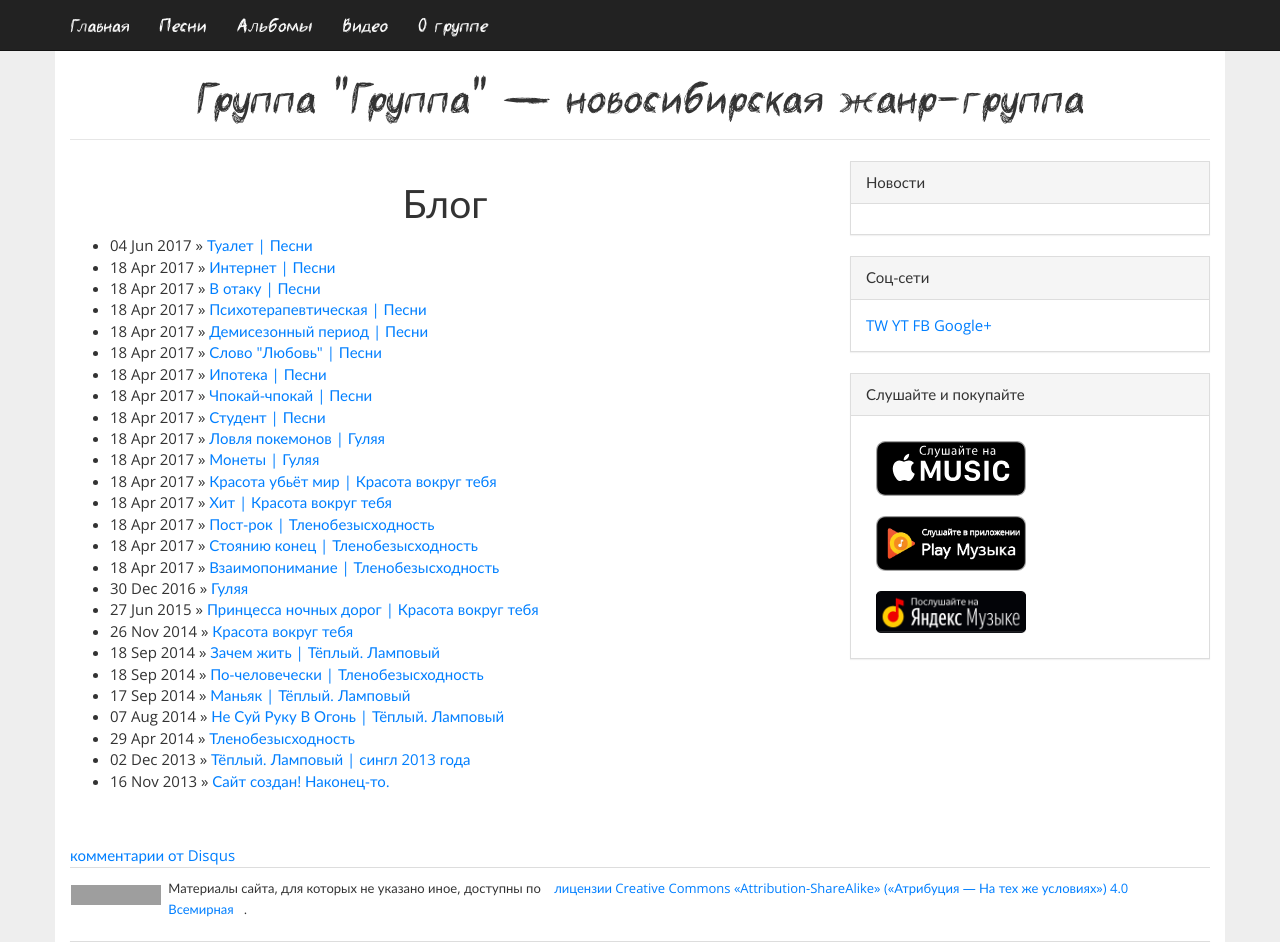
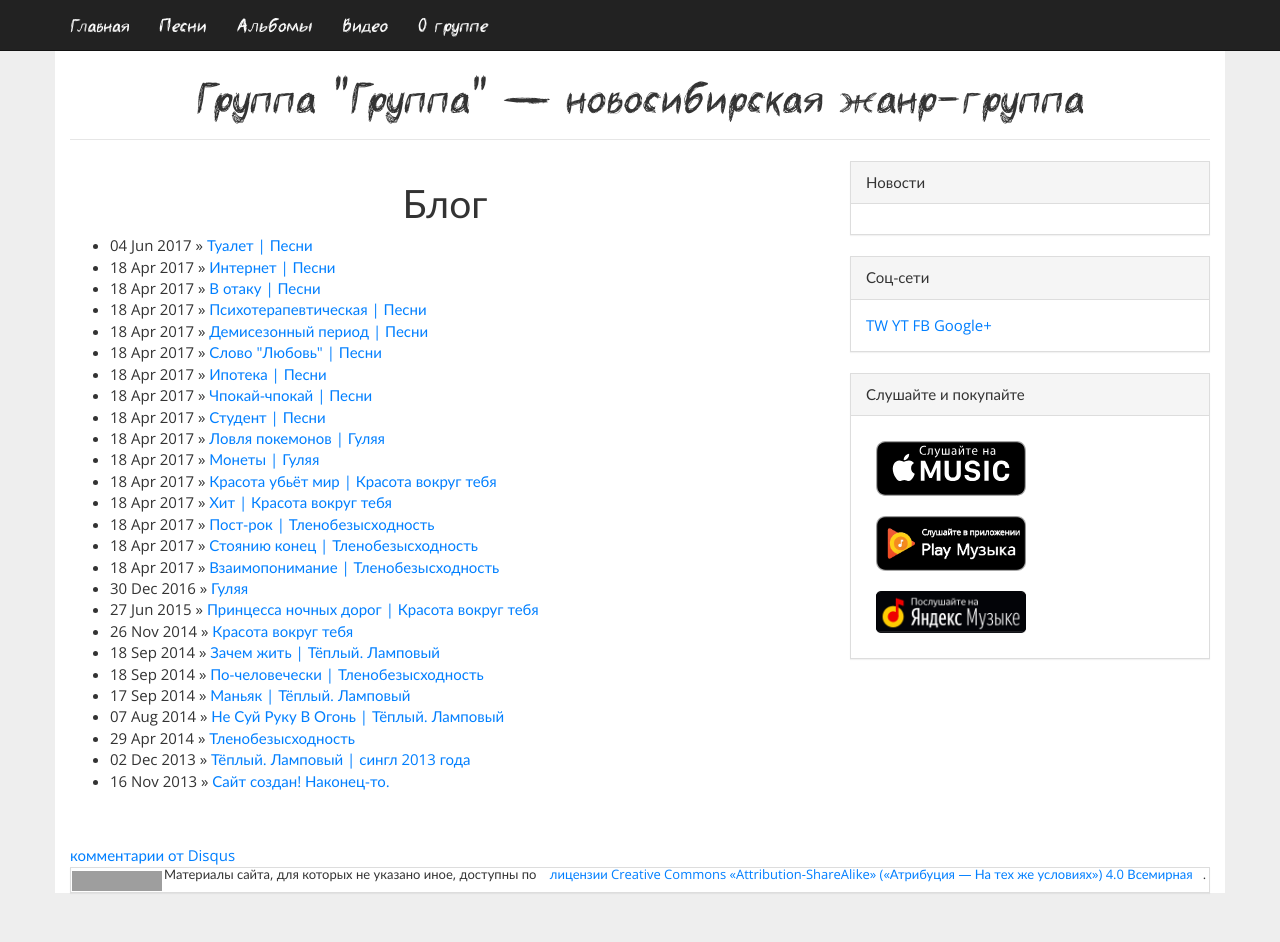
Before and after one commit to gruppa-gruppa-nsk/gruppa-gruppa-nsk.github.io, a Jekyll site: the page built from index.html, in a window 1280 px wide and 942 px high. Built offline with Jekyll 4.4.1, drawn with Linux system fonts in a browser that asks for light colours; comment, search, counter and statistics services are not loaded; grey boxes are pictures that could not be loaded.

Commit message:
ладно, будет table

```diff
--- a/_layouts/default.html
+++ b/_layouts/default.html
@@ -90,15 +90,17 @@
 		<div class="row">
 			<footer class="col-md-12">
 				<div class="panel panel-default" style="margin-bottom:0;">
-					<div class="row">
-						<dir class="col-md-1">
-							<a rel="license" href="http://creativecommons.org/licenses/by-sa/4.0/"><img align="bottom" alt="Лицензия Creative Commons" style="border-width:0" src="http://i.creativecommons.org/l/by-sa/4.0/88x31.png" /></a>
-						</dir>
-						<dir class="col-md-11">
-							<span style="font-size:13px;vertical-align:super;line-height:5%">Материалы сайта, для которых не указано иное, доступны по  <a style="vertical-align:baseline;line-height:inherit;margin:10px"" rel="license" href="http://creativecommons.org/licenses/by-sa/4.0/deed.ru">лицензии Creative Commons «Attribution-ShareAlike» («Атрибуция — На тех же условиях») 4.0 Всемирная</a>.
-							</span>
-						</dir>
-					</div>
+					<table border="0px">
+						<tr>
+							<td>
+								<a rel="license" href="http://creativecommons.org/licenses/by-sa/4.0/"><img align="bottom" alt="Лицензия Creative Commons" style="border-width:0" src="http://i.creativecommons.org/l/by-sa/4.0/88x31.png" /></a>
+							</td>
+							<td>
+								<span style="font-size:13px;vertical-align:super;line-height:5%">Материалы сайта, для которых не указано иное, доступны по  <a style="vertical-align:baseline;line-height:inherit;margin:10px"" rel="license" href="http://creativecommons.org/licenses/by-sa/4.0/deed.ru">лицензии Creative Commons «Attribution-ShareAlike» («Атрибуция — На тех же условиях») 4.0 Всемирная</a>.
+								</span>
+							</td>
+						</tr>
+					</table>
 				</div>
 			</footer>
 		</div>
```
